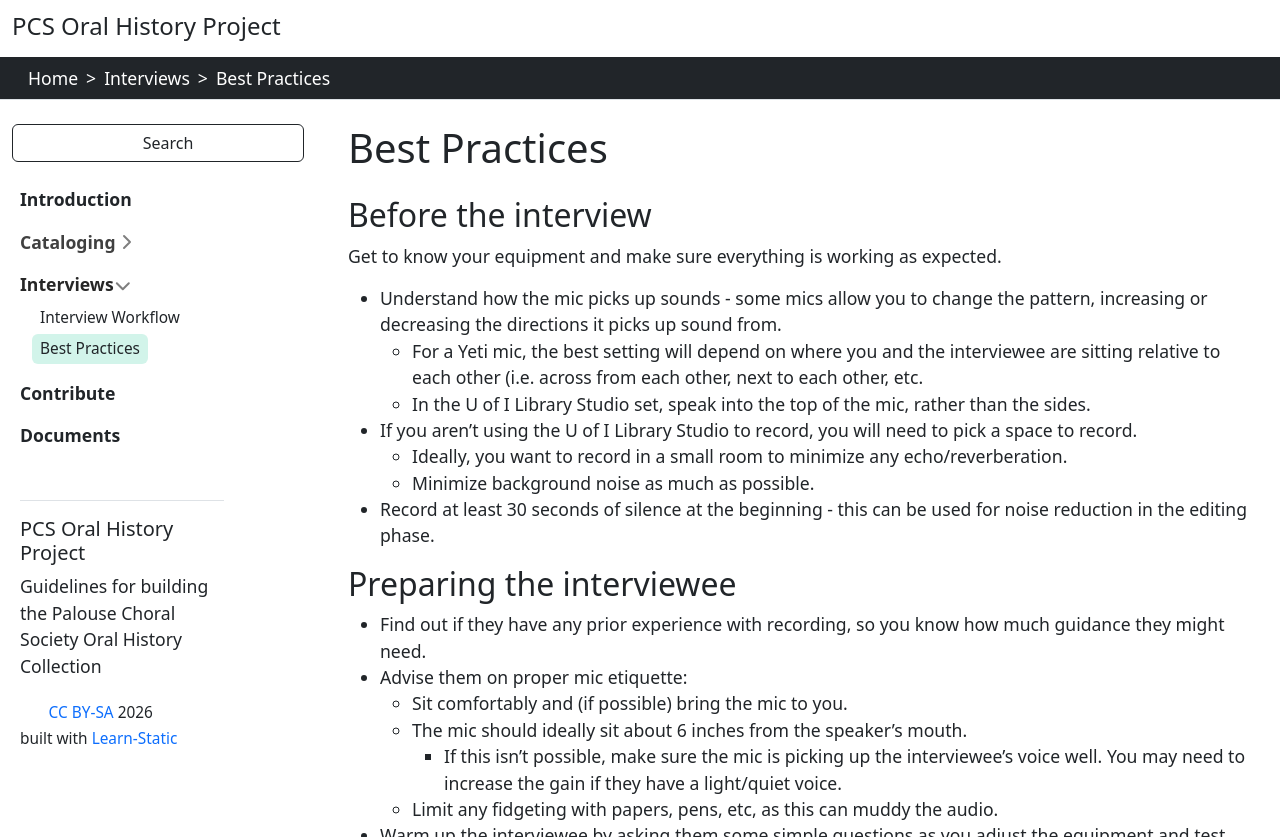
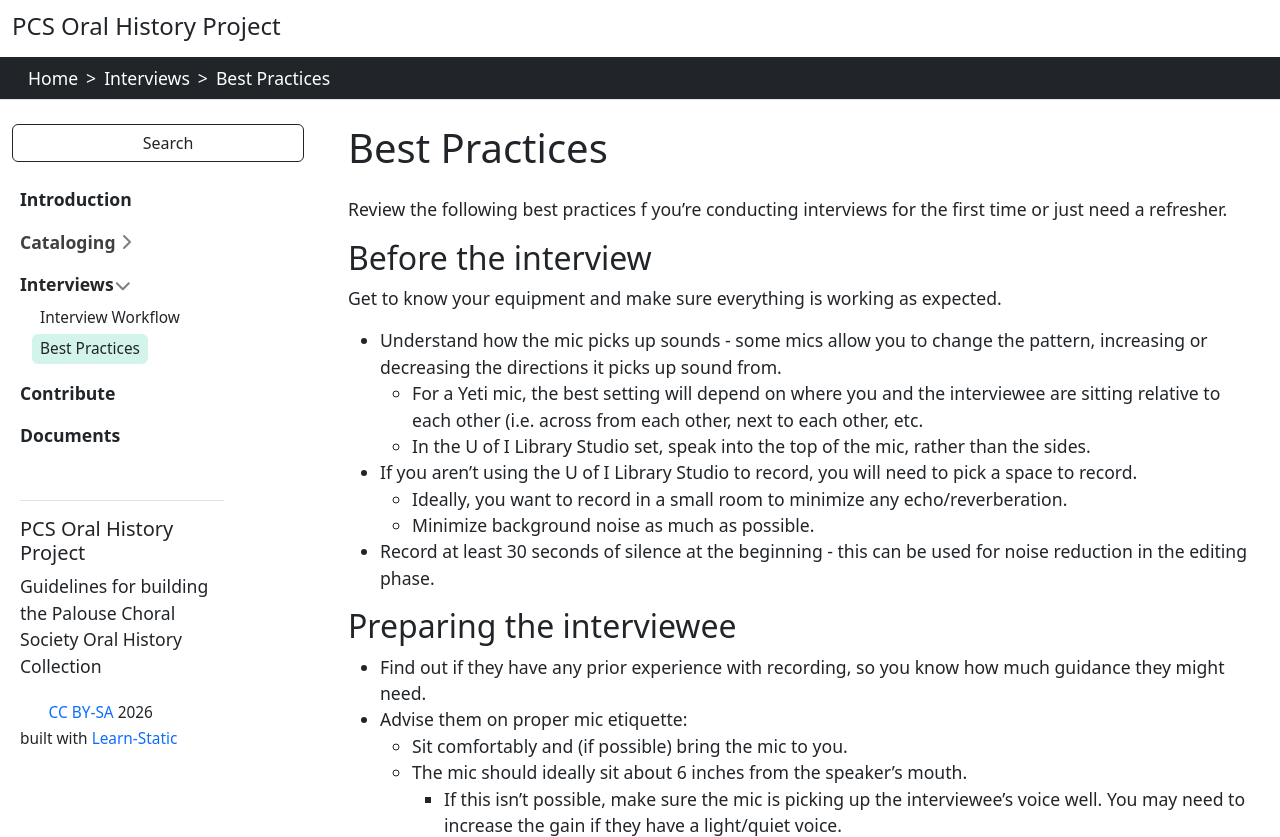
Before and after one commit to llove28/pcs-project, a Jekyll site: the page built from content/interviews/best-practices.md, in a window 1280 px wide and 900 px high, scrolled down 541 px, cut to the strip 63-900 px from the top of the window. Built offline with Jekyll 4.4.1, drawn with Linux system fonts in a browser that asks for light colours.

Commit message:
Add introductory note for interview best practices
Added a note about best practices for conducting interviews.

```diff
--- a/content/interviews/best-practices.md
+++ b/content/interviews/best-practices.md
@@ -4,6 +4,7 @@ nav_order: 3
 title: Best Practices
 ---
 
+Review the following best practices f you're conducting interviews for the first time or just need a refresher.
 
 ## Before the interview
 
```
